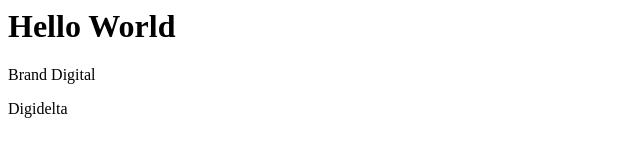
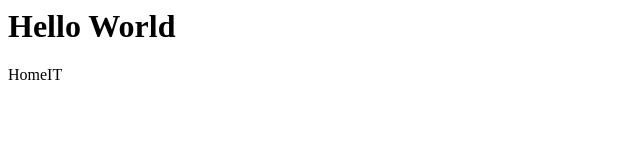
Before and after one commit to Budgerous/ws-git2, a plain HTML site: page index.html in a window 1280 px wide. Shown: the whole page, without its empty margins (0-640 px from the left). Drawn offline with Linux system fonts and the light colour scheme.

Commit message:
Third client

```diff
--- a/index.html
+++ b/index.html
@@ -2,7 +2,6 @@
   <head></head>
   <body>
     <h1>Hello World</h1>
-    <p>Brand Digital</p>
-    <p>Digidelta</p>
+    <p>HomeIT</p>
   </body>
 </html>
```
